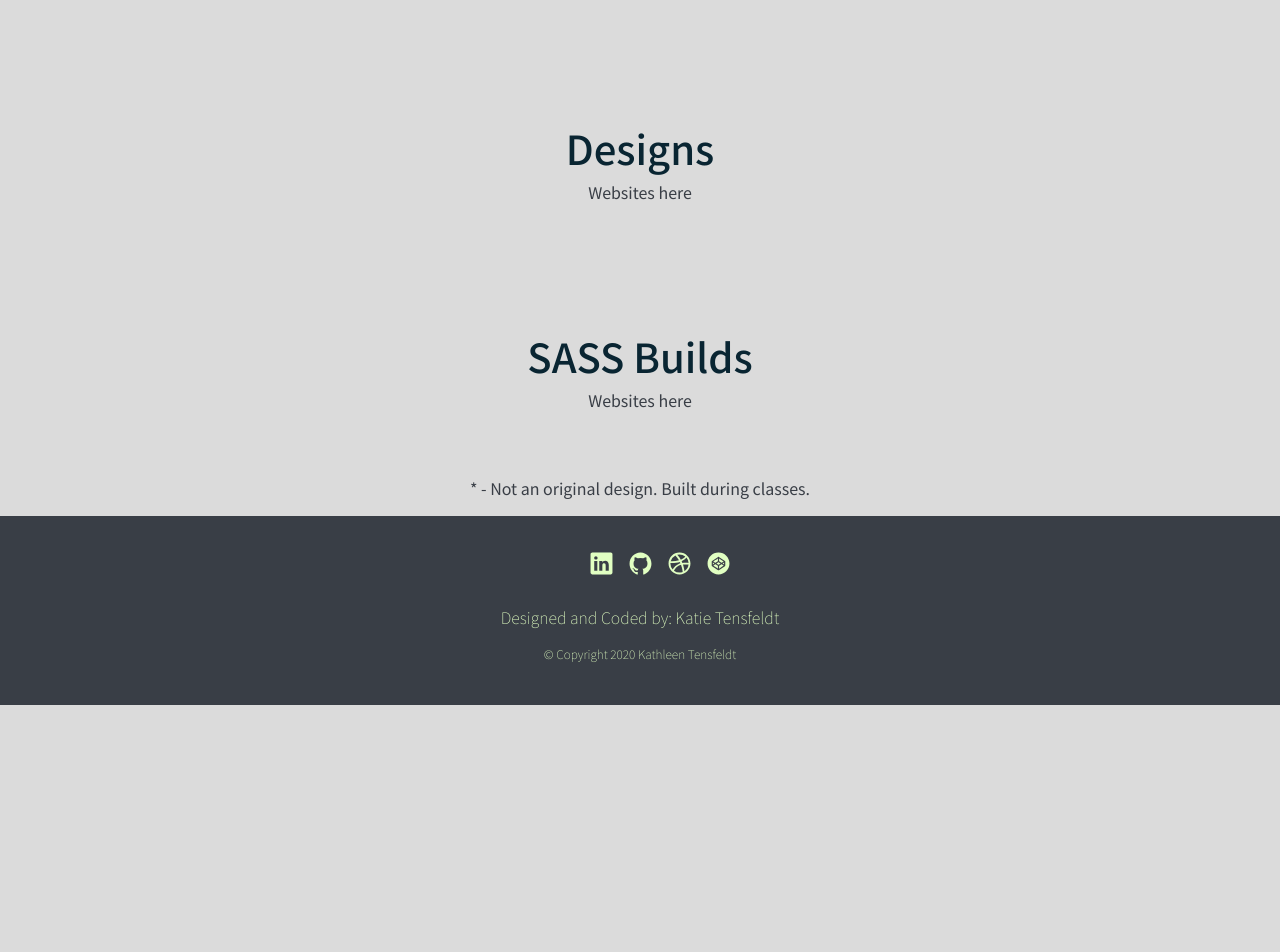
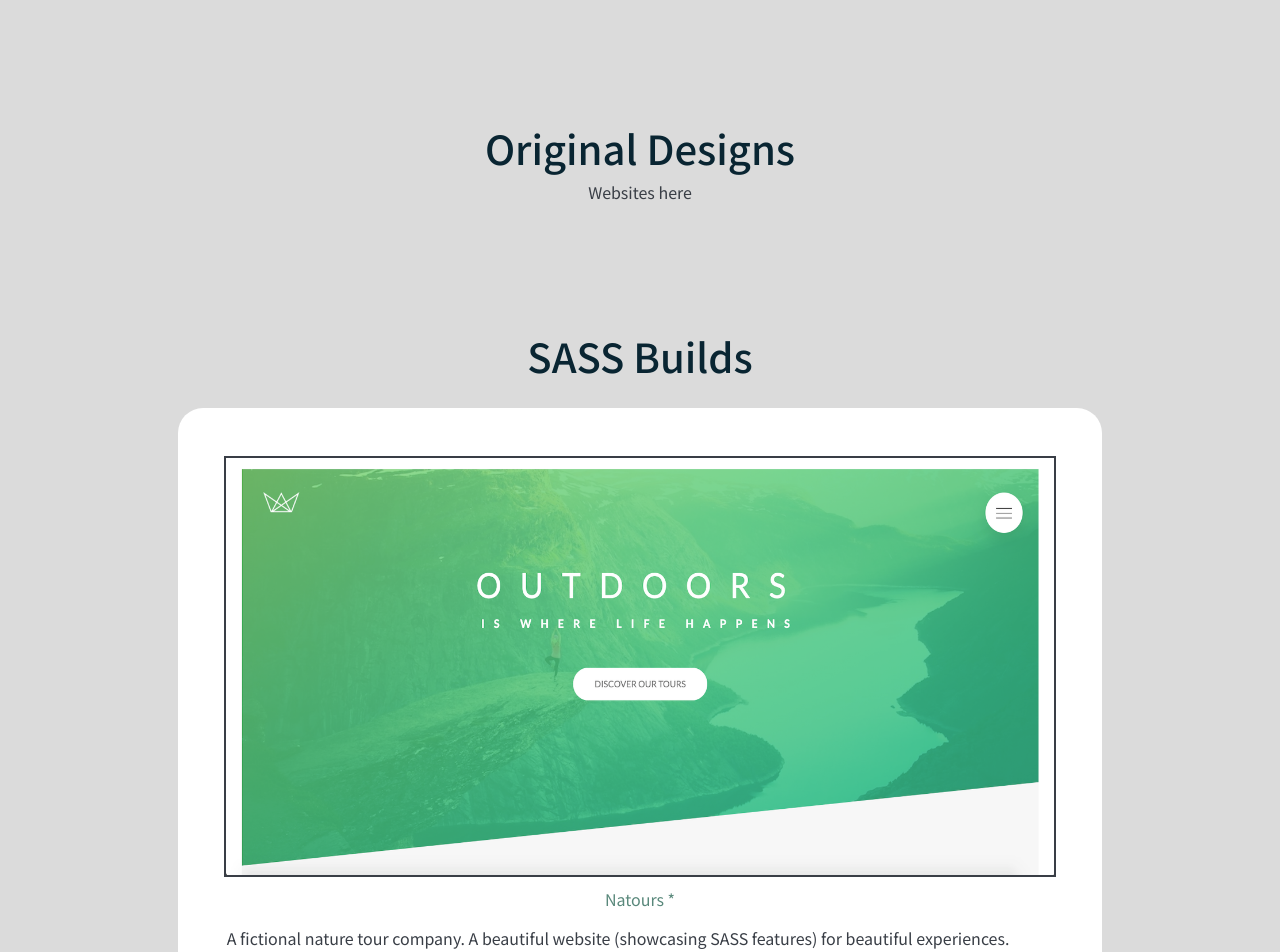
Before and after one commit to Katie10sfeldt/ktensfeldt, a React (Create React App) app: page /Portfolio in a window 1280 px wide. Shown: the part 1000-1952 px from the top of the page. Before the commit the page ends 1705 px from the top, so only its background shows below. Built offline with nearby package versions, Linux system fonts and the light colour scheme; a web font is replaced by a local one.

Commit message:
Add natours to portfolio

```diff
--- a/src/pages/Portfolio.jsx
+++ b/src/pages/Portfolio.jsx
@@ -23,7 +23,7 @@ export default function Portfolio() {
 						<div className='col-sm'>
 							<PortfolioItem
 								link='https://videos-hooks-4saszwk41.vercel.app/'
-								title='Video Search'
+								title='Video Search *'
 								img='./images/video.png'
 								name='simple video search site'
 								description='Simple video search app built with YouTube API. Simply look for your video and enjoy! *'
@@ -32,8 +32,23 @@ export default function Portfolio() {
 					</div>
 				</div>
 			</Section>
-			<Section header='Designs'>Websites here</Section>
-			<Section header='SASS Builds'>Websites here</Section>
+			<Section header='Original Designs'>Websites here</Section>
+			<Section header='SASS Builds'>
+				<div className='container'>
+					<div className='row'>
+						<div className='col-lg'>
+							<PortfolioItem
+								link='https://natours-tau.vercel.app/'
+								title='Natours *'
+								img='./images/natourshero.png'
+								name='natours website'
+								description='A fictional nature tour company. A beautiful website (showcasing SASS features) for beautiful experiences.'
+							/>
+						</div>
+					</div>
+				</div>
+			</Section>
+
 			<p>* - Not an original design. Built during classes.</p>
 		</div>
 	);
```
Also changed, not shown: public/images/natourshero.png (added).
